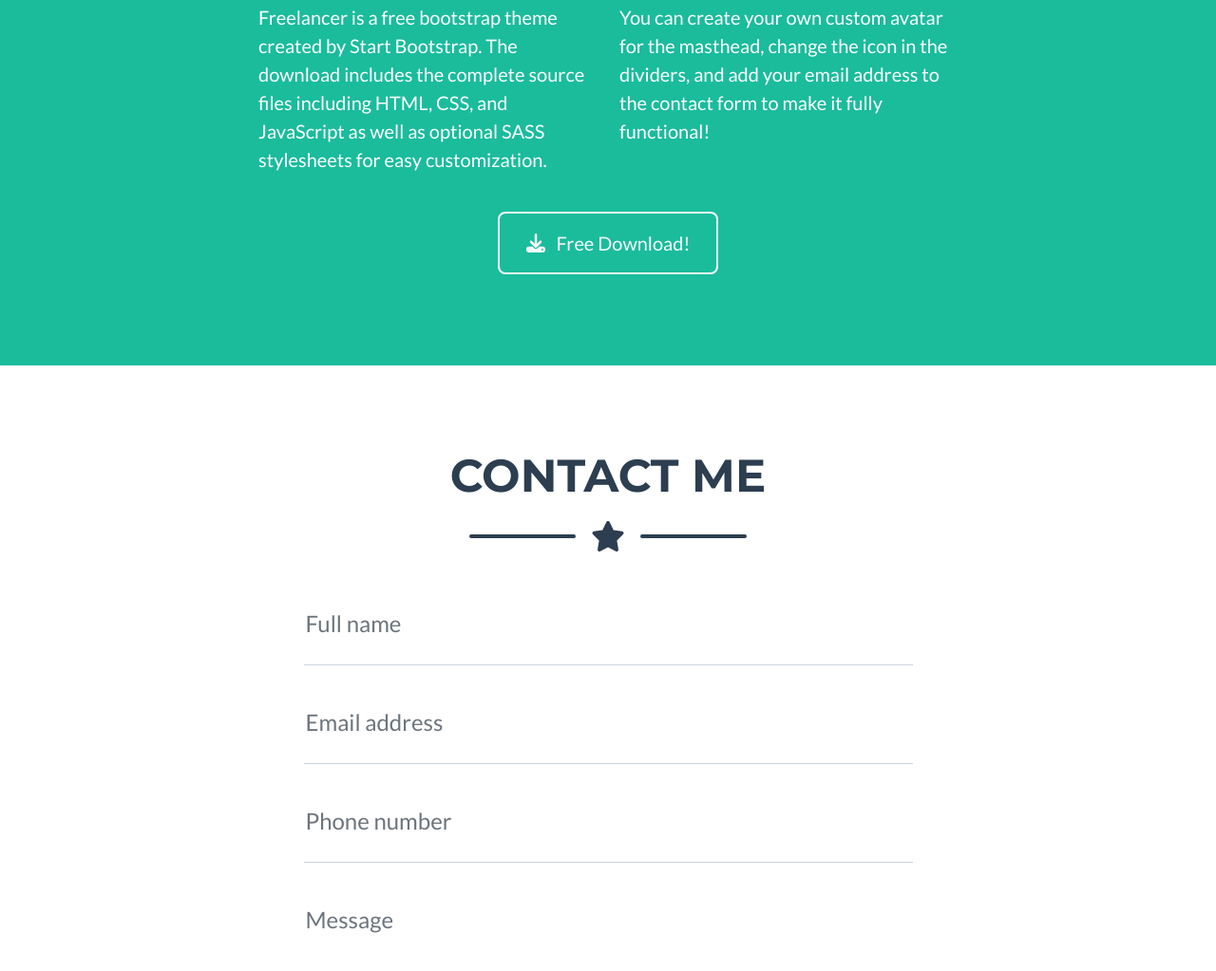
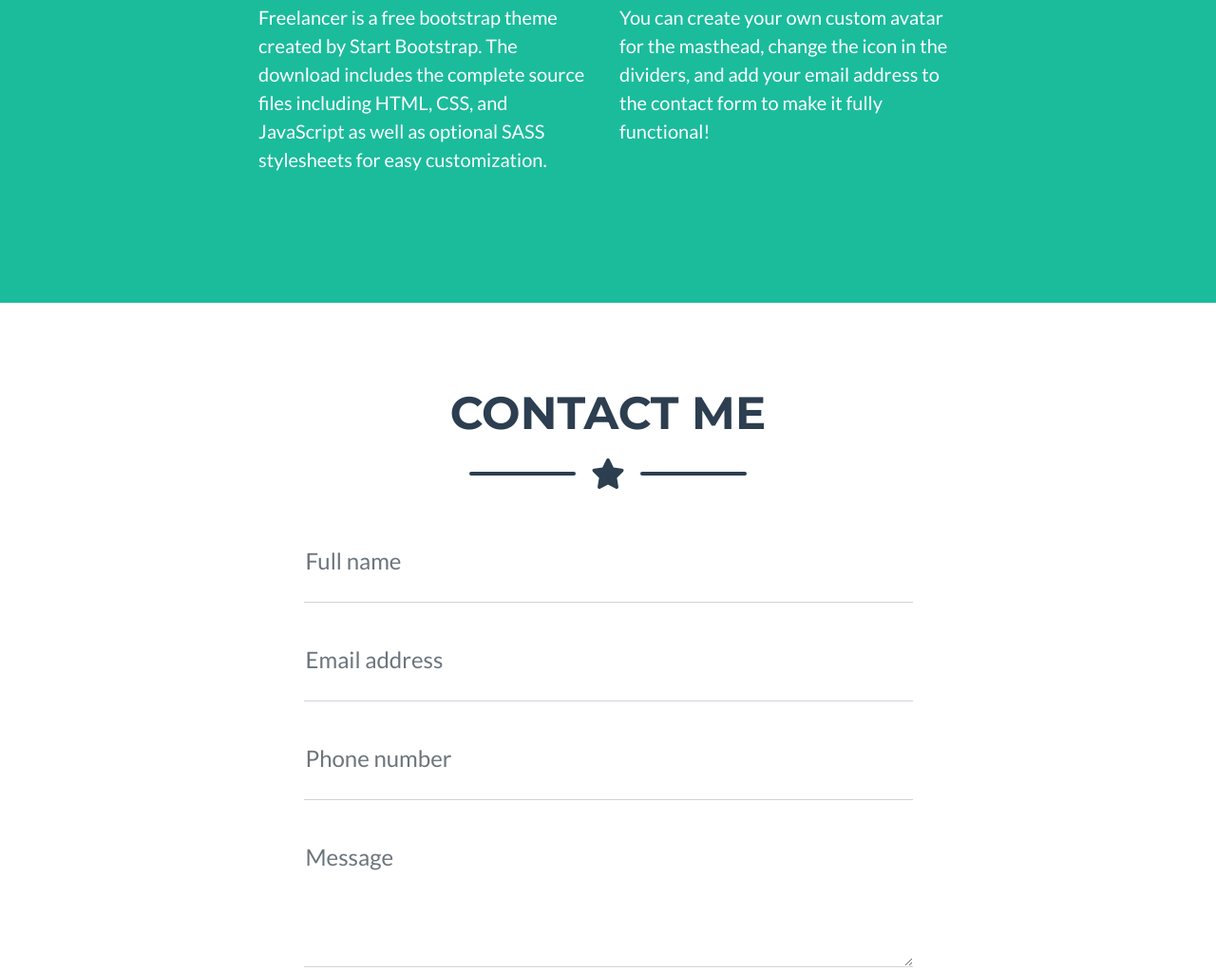
Before and after one commit to jtoloza76/portfolio, a plain HTML site: page index.html in a window 1280 px wide. Shown: the part 1894-2917 px from the top of the page at 95% size. Drawn offline with nearby package versions, Linux system fonts and the light colour scheme.

Commit message:
anchor borrado

```diff
--- a/index.html
+++ b/index.html
@@ -139,10 +139,10 @@
                 </div>
                 <!-- About Section Button-->
                 <div class="text-center mt-4">
-                    <a class="btn btn-xl btn-outline-light" href="https://startbootstrap.com/theme/freelancer/">
+                    <!-- <a class="btn btn-xl btn-outline-light" href="https://startbootstrap.com/theme/freelancer/">
                         <i class="fas fa-download me-2"></i>
                         Free Download!
-                    </a>
+                    </a> -->
                 </div>
             </div>
         </section>
```
